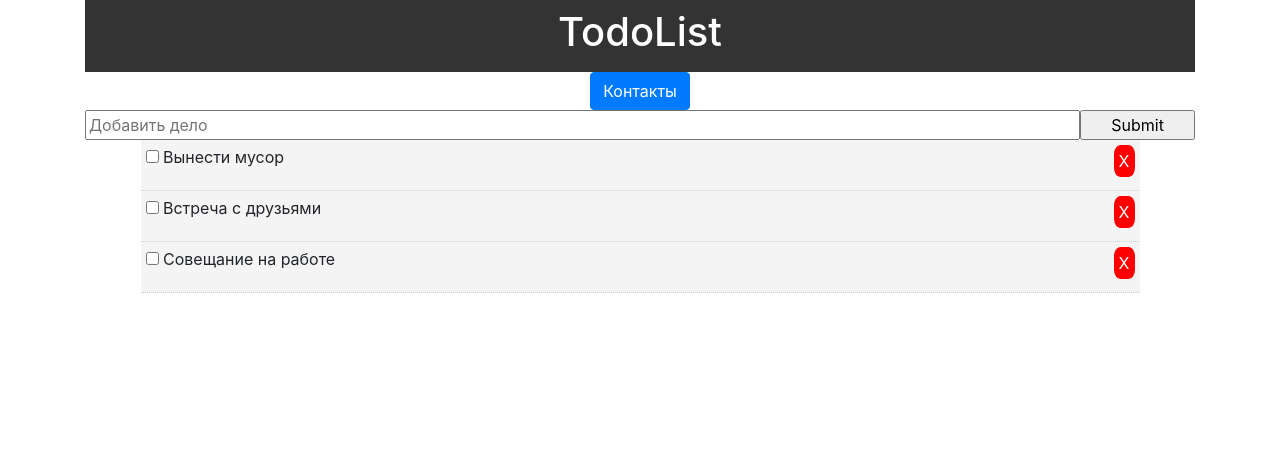
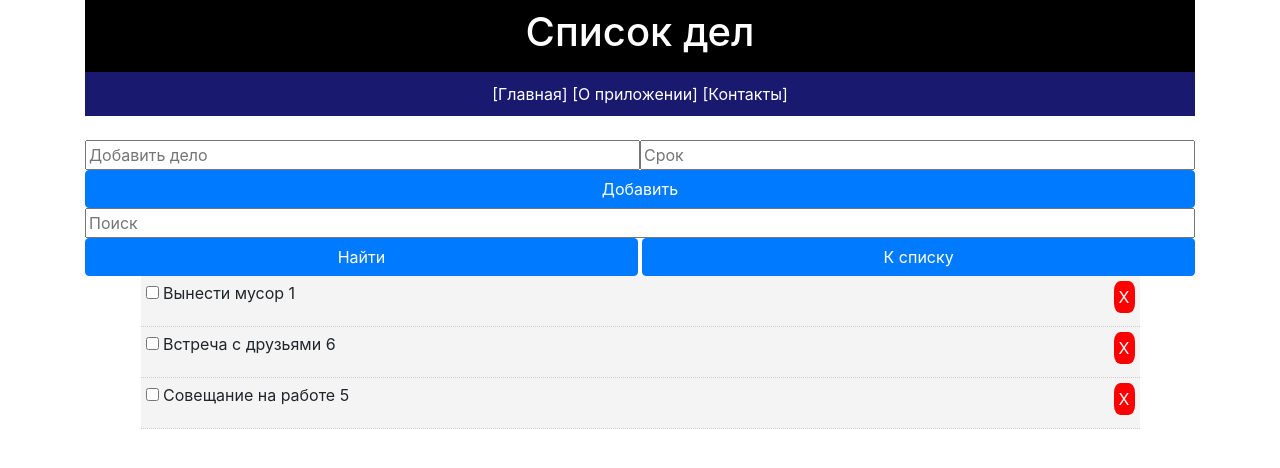
Before and after one commit to koroteevmv/web_1_react, a React (Create React App) app: page / in a window 1280 px wide. Shown: the top 468 px of the page. Built offline with nearby package versions, Linux system fonts and the light colour scheme.

Commit message:
задание + допы 1-5

```diff
--- a/src/App.js
+++ b/src/App.js
@@ -4,6 +4,10 @@ import Todos from "./components/Todos";
 import Header from "./components/layout/header";
 import AddTodo from "./components/addTodo";
 import "./bootstrap.min.css";
+import Filtr from "./components/Filtr";
+import { BrowserRouter as Router, Route } from "react-router-dom";
+import About from "./components/About";
+import Contacts from "./components/Contacts";
 
 class App extends React.Component {
   state = {
@@ -39,14 +43,29 @@ class App extends React.Component {
       })
     });
   };
-  addTodo = title => {
+  addTodo = (title, duration) => {
+    if ((title === "") | (duration === "")) {
+      alert("Нужно ввести дело и срок");
+    } else {
       const len = this.state.todos.length;
       const newTodo = {
         id: len + 1,
         title: title,
+        duration: duration,
         completed: false
       };
-    this.setState({ todos: [...this.state.todos, newTodo] });
+      this.setState(
+        {
+          todos: [...this.state.todos, newTodo].sort((a, b) =>
+            a.duration > b.duration ? 1 : -1
+          )
+        },
+        () => {
+          this.todosCopy = this.state.todos;
+          localStorage.setItem("List", JSON.stringify(this.state.todos));
+        }
+      );
+    }
   };
 
   delTodo = id => {
@@ -55,27 +74,67 @@ class App extends React.Component {
     });
   };
 
+  componentWillMount() {
+    if (localStorage.getItem("Dela")) {
+      this.setState({
+        todos: JSON.parse(localStorage.getItem("Dela"))
+      });
+    }
+  }
+
+  componentWillUpdate(nextProps, nextState) {
+    localStorage.setItem("Dela", JSON.stringify(nextState.todos));
+  }
+
+  delTodo = id => {
+    this.setState({
+      todos: [...this.state.todos.filter(todo => todo.id != id)]
+    });
+  };
+
+  Fil = false;
+  FiltrTodo = title => {
+    if (title != "") {
+      this.todosCopy = this.state.todos;
+      this.Fil = true;
+      this.setState(
+        { todos: this.state.todos.filter(todo => todo.title === title) },
+        () => console.log(this.state.todos)
+      );
+    }
+  };
+
+  delFiltr = () => {
+    if (this.Fil === true) {
+      this.setState({ todos: this.todosCopy });
+    }
+  };
   render() {
     return (
+      <Router>
         <div className="App">
           <div className="container">
             <Header />
-          <button
-            type="button"
-            class="btn btn-primary"
-            data-toggle="popover"
-            title="Перейти на контакты"
-          >
-            Контакты
-          </button>
+            <Route
+              exact
+              path="/"
+              render={props => (
+                <React.Fragment>
                   <AddTodo addTodo={this.addTodo} />
+                  <Filtr FiltrTodo={this.FiltrTodo} delFiltr={this.delFiltr} />
                   <Todos
                     todos={this.state.todos}
                     markComplete={this.markComplete}
                     delTodo={this.delTodo}
                   />
+                </React.Fragment>
+              )}
+            />
+            <Route path="/about" component={About} />
+            <Route path="/contacts" component={Contacts} />
           </div>
         </div>
+      </Router>
     );
   }
 }
--- /dev/null
+++ b/src/components/About.js
@@ -0,0 +1,34 @@
+import React, {Component} from 'react';
+class About extends Component {
+    render() {
+        return (
+            <React.Fragment>
+                <h1></h1>
+                <p>
+                Создание приложения на React<br></br>
+Цель работы<br></br>
+Освоить основные приемы работы с библиотекой React.js<br></br>
+
+Задания для выполнения<br></br>
+Необходимо создать простое приложение “список дел” с использованием библиотеки React.js.
+
+Приложение должно демонстрировать список дел (несколько дел можно добавить в коде в виде состояния приложения). У каждого дела отображается название, флаг, позволяющий отметить дело как сделанное, и кнопка, позволяющая его удалить.
+
+Сделанные дела отображаются особым образом (например, перечеркнутым текстом). Дело можно вернуть в состояние незавершенного.
+
+Выше списка дел отображается поле ввода и кнопка “Добавить”, позволяющие ввести название и добавить к списку новое дело.
+
+Заголовок, форма ввода, список дел и каждое дело должно реализовываться как отдельный компонент React.
+<br></br>
+Дополнительные задания<br></br>
+Добавьте к вашему приложению таблицу стилей с использованием библиотеки Twitter Bootstrap.<br></br>
+Добавьте возможность указать срок выполнения каждого дела. Более срочные дела должны отображаться сверху списка.<br></br>
+Добавьте поле ввода, позволяющее отфильтровать дела по названию.<br></br>
+Добавьте к приложению служебные экраны, например, полная/мобильная версия, страница “о приложении”, “контакты” и так далее. Добавьте в общий компонент возможность переходить между окнами (аналоги активностей в android).<br></br>
+Добавьте возможность сохранения пользовательского списка дел.
+                </p>
+            </React.Fragment>
+        );
+    }
+}
+export default About;
--- /dev/null
+++ b/src/components/Contacts.js
@@ -0,0 +1,26 @@
+import React, { Component } from "react";
+class Contacts extends Component {
+  render() {
+    return (
+      <React.Fragment>
+        <h1 />
+        <p>
+          88005553555
+          <br />
+          88005553555
+          <br />
+          88005553555
+          <br />
+          88005553555
+          <br />
+          88005553555
+          <br />
+          88005553555
+          <br />
+          88005553555
+        </p>
+      </React.Fragment>
+    );
+  }
+}
+export default Contacts;
--- /dev/null
+++ b/src/components/Filtr.js
@@ -0,0 +1,55 @@
+import React from "react";
+class Filtr extends React.Component {
+  state = {
+    title: ""
+  };
+  onClick = e => {
+    e.preventDefault();
+    this.props.FiltrTodo(this.state.title);
+  };
+  onClick2 = e => {
+    e.preventDefault();
+    this.props.delFiltr();
+    this.setState({ title: "" });
+  };
+  onChange = e =>
+    this.setState({
+      [e.target.name]: e.target.value
+    });
+  render() {
+    return (
+      <div>
+        <form className="formStyle" style={{ display: "flex" }}>
+          <input
+            type="text"
+            style={{ flex: "1" }}
+            placeholder="Поиск"
+            name="title"
+            value={this.state.title}
+            onChange={this.onChange}
+          />
+        </form>
+        <form className="formStyle" style={{ display: "flex" }}>
+          <button
+            type="submit"
+            class="btn btn-primary"
+            style={{ flex: "1" }}
+            onClick={this.onClick}
+          >
+            Найти
+          </button>
+          <div>&nbsp;</div>
+          <button
+            type="submit"
+            class="btn btn-primary"
+            style={{ flex: "1" }}
+            onClick={this.onClick2}
+          >
+            К списку
+          </button>
+        </form>
+      </div>
+    );
+  }
+}
+export default Filtr;
--- a/src/components/TodoItem.js
+++ b/src/components/TodoItem.js
@@ -19,24 +19,20 @@ class TodoItem extends React.Component {
 
   render() {
     const { id, title } = this.props.todo;
+    const { duration } = this.props.todo;
     return (
       <div style={this.getStyle()}>
-        <div>
         <p align="left">
           <input
             type="checkbox"
             onChange={this.props.markComplete.bind(this, id)}
           />{" "}
-            {title}
-            <button
-              onClick={this.props.delTodo.bind(this, id)}
-              style={btnStyle}
-            >
+          {title} {duration}
+          <button onClick={this.props.delTodo.bind(this, id)} style={btnStyle}>
             X
           </button>{" "}
           {""}
         </p>
-        </div>
       </div>
     );
   }
--- a/src/components/addTodo.js
+++ b/src/components/addTodo.js
@@ -2,12 +2,13 @@ import React, { Component } from "react";
 
 class AddTodo extends Component {
   state = {
-    title: ""
+    title: "",
+    duration: ""
   };
   onSubmit = e => {
     e.preventDefault();
-    this.props.addTodo(this.state.title);
-    this.setState({ title: "" });
+    this.props.addTodo(this.state.title, ", Срок: " + this.state.duration);
+    this.setState({ title: "", duration: "" });
   };
 
   onChange = e =>
@@ -17,23 +18,34 @@ class AddTodo extends Component {
 
   render() {
     return (
+      <div>
         <form onSubmit={this.onSubmit} style={{ display: "flex" }}>
           <input
             type="text"
             name="title"
             placeholder="Добавить дело"
-          style={{ flex: "10" }}
+            style={{ flex: "1" }}
             value={this.state.title}
             onChange={this.onChange}
           />
-
+          <input
+            type="number"
+            name="duration"
+            placeholder="Срок"
+            style={{ flex: "1" }}
+            value={this.state.duration}
+            onChange={this.onChange}
+          />
+        </form>
+        <form onSubmit={this.onSubmit} style={{ display: "flex" }}>
           <input
             type="submit"
-          value="Submit"
-          className="btm"
+            value="Добавить"
+            class="btn btn-primary"
             style={{ flex: "1" }}
           />
         </form>
+      </div>
     );
   }
 }
--- a/src/components/layout/header.js
+++ b/src/components/layout/header.js
@@ -1,18 +1,44 @@
-import React from 'react';
+import React from "react";
+import { Link } from "react-router-dom";
+import { BrowserRouter as Router, Route } from "react-router-dom";
+function Header() {
+  return (
+    <div>
+      <header style={headerStyle}>
+        <h1>Список дел</h1>
+      </header>
 
-function Header() {
-    return (
-        <header style={headerStyle}>
-            <h1>TodoList</h1>
-        </header>
-    )
+      <header style={headerStyle1}>
+        <Link style={LinkStyle} to="/">
+          [Главная]
+        </Link>
+        <Link style={LinkStyle} to="/About">
+          {" "}
+          [О приложении]
+        </Link>
+        <Link style={LinkStyle} to="/contacts">
+          {" "}
+          [Контакты]
+        </Link>
+      </header>
+      <br />
+    </div>
+  );
 }
-
+const LinkStyle = {
+  color: "white"
+};
 const headerStyle = {
-    background: '#333',
-    color: '#fff',
-    textAlign: 'center',
-    padding: '10px',
-}
+  background: "black",
+  color: "white",
+  textAlign: "center",
+  padding: "10px"
+};
+const headerStyle1 = {
+  background: "midnightblue",
+  color: "white",
+  textAlign: "center",
+  padding: "10px"
+};
 
 export default Header;
```
Also changed, not shown: package.json (+6 -4 lines), src/components/Linkin.js (added, +32 -0 lines), 1 other file (tests, documents, lock files or other folders). Lines whose indentation alone changed are shown as unchanged.
